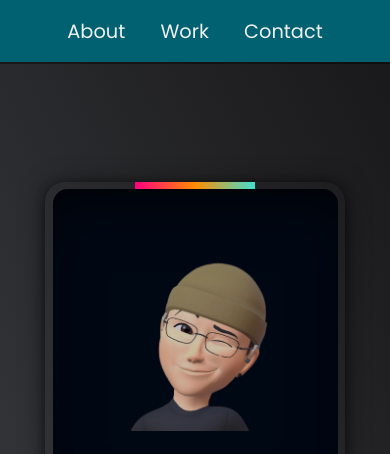
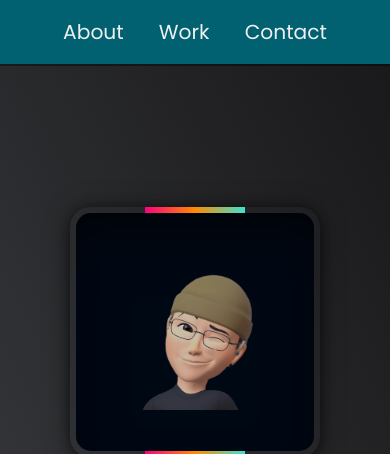
Before and after one commit to Muhdal-Amin/portfolio, a plain HTML site: page index.html in a window 390 px wide. Shown: the top 454 px of the page. Drawn offline with Linux system fonts and the light colour scheme.

Commit message:
Initial commit

```diff
--- a/styles.css
+++ b/styles.css
@@ -113,11 +113,18 @@ img {
   .nav-list {
     margin: 0 1rem;
   }
+
+  .nav-list a {
+    display: block;
+    font-size: 2rem;
+    padding: 2rem;
+  }
+
 }
 
 .nav-list a {
   display: block;
-  font-size: 2.2rem;
+  font-size: 2.3rem;
   padding: 2rem;
 }
 
@@ -160,10 +167,10 @@ img {
     rgba(0, 0, 0, 0.5) 0px 2px 25px 0px;
 }
 
-@media (max-width: 20.75em) {
+@media (max-width: 28.75em) {
   .cardBox {
-    width: 230px;
-    height: 230px;
+    width: 250px;
+    height: 250px;
     position: relative;
     display: grid;
     place-items: center;
@@ -214,7 +221,7 @@ span {
   padding-bottom: 10px;
 }
 
-@media (max-width: 20.75em) {
+@media (max-width: 28.75em) {
   .card .content h3 {
     font-size: 2.5rem;
   }
```
